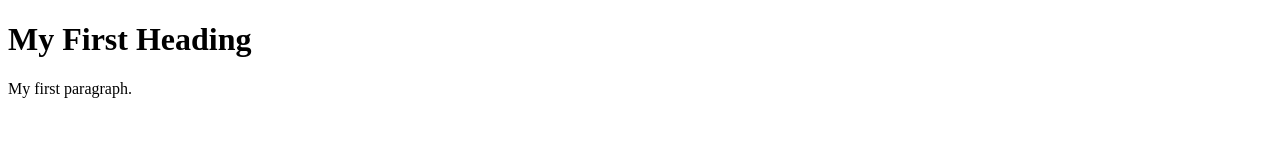
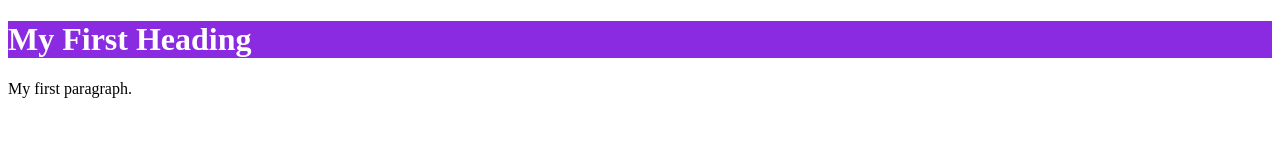
Before and after one commit to jessand77/git_pract, a plain HTML site: page index.html in a window 1280 px wide. Drawn offline with Linux system fonts and the light colour scheme.

Commit message:
Add style.css

```diff
--- a/index.html
+++ b/index.html
@@ -1,9 +1,12 @@
 <!DOCTYPE html>
 <html>
+<head>
+<link rel="stylesheet" href="style.css">
+</head>
 <body>
 
-<h1>My First Heading</h1>
-<p>My first paragraph.</p>
+    <h1>My First Heading</h1>
+    <p>My first paragraph.</p>
 
 </body>
 </html>
--- /dev/null
+++ b/style.css
@@ -0,0 +1,4 @@
+h1 {
+    background-color: blueviolet;
+    color: white;
+}
```
